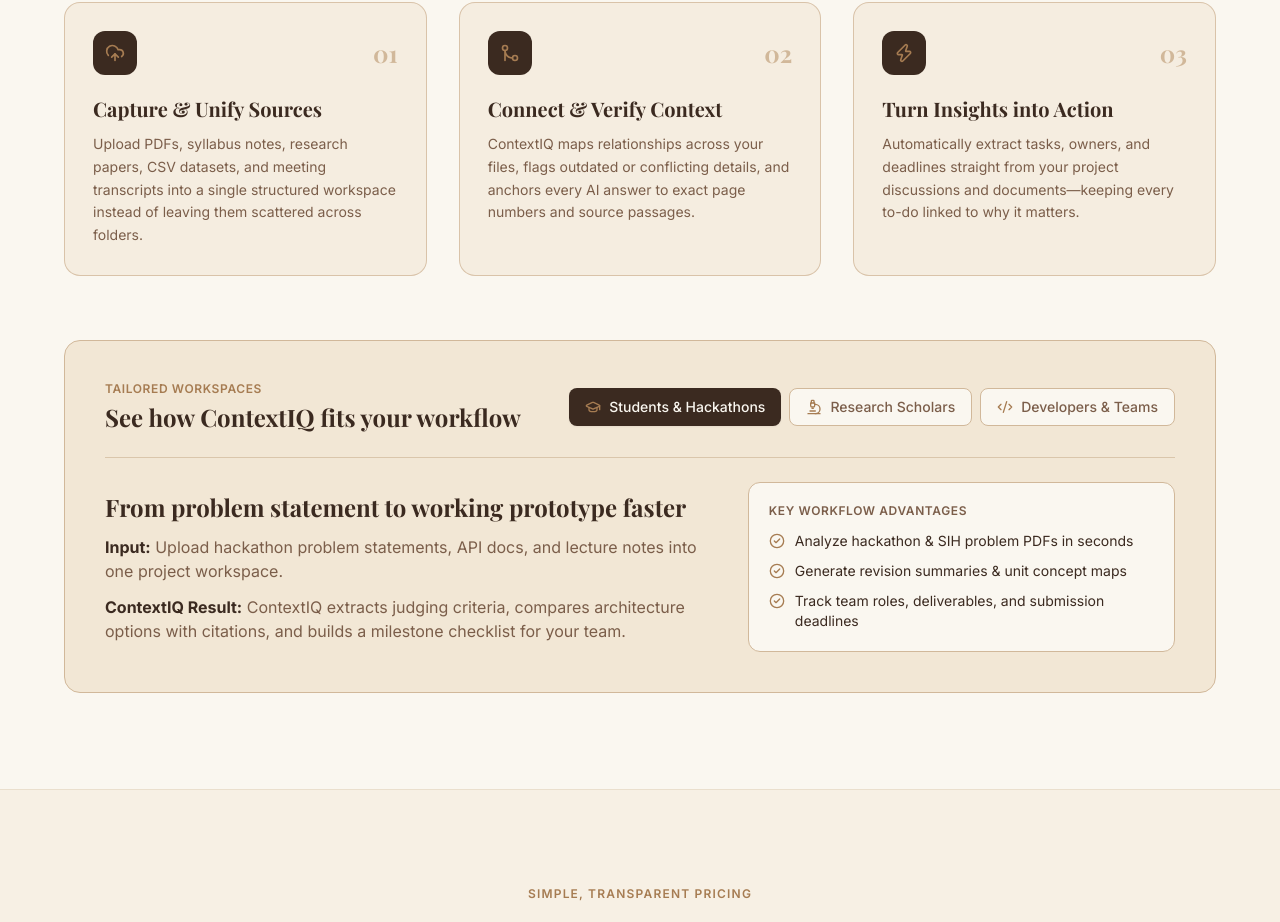
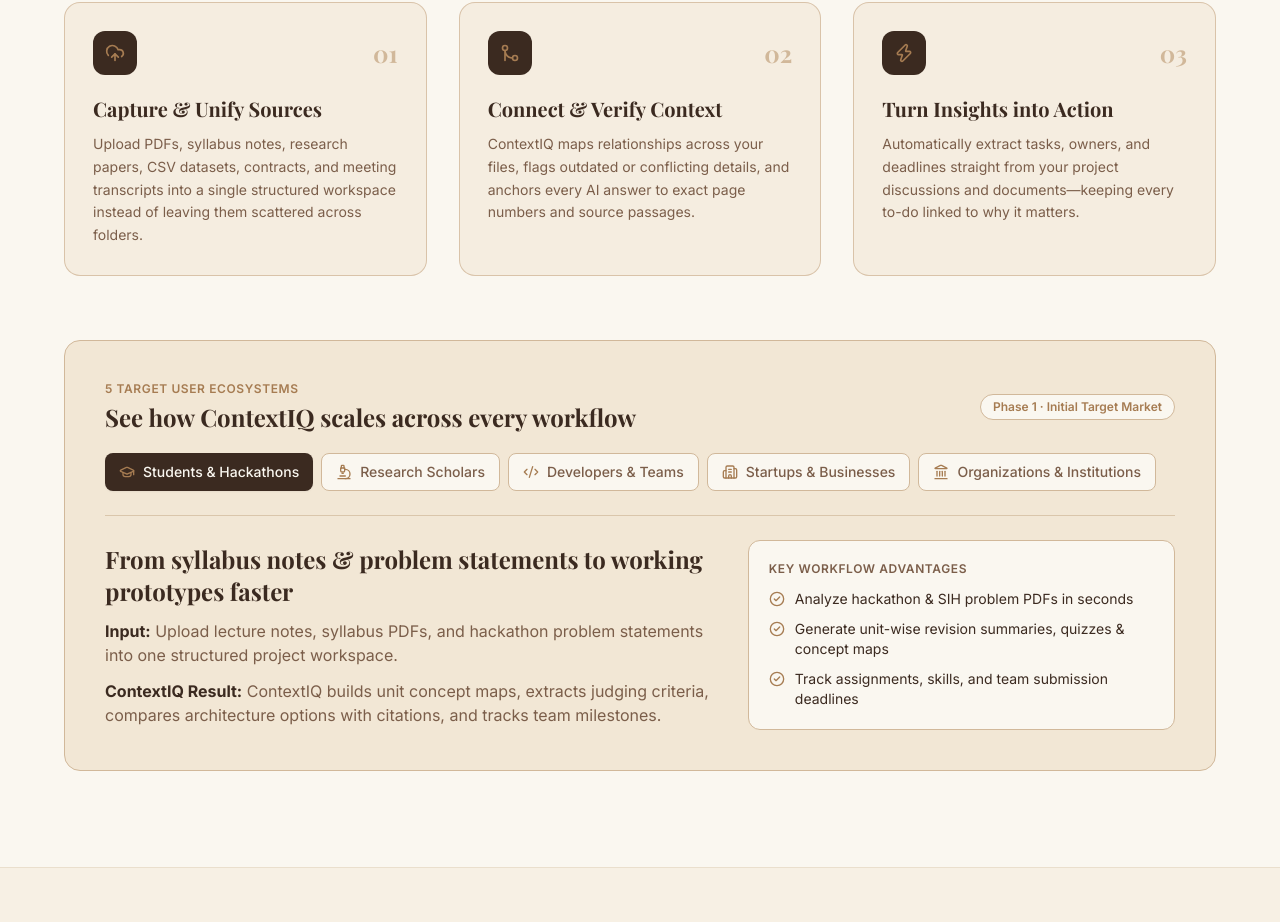
Before and after one commit to VarunikaShreeS/contextiq-landing, a React (Vite) app: page / in a window 1280 px wide. Shown: the part 2080-3002 px from the top of the page. Built offline with nearby package versions, Linux system fonts and the light colour scheme.

Commit message:
Expand How It Works to cover all 5 target user ecosystems

```diff
--- a/src/components/HowItWorks.jsx
+++ b/src/components/HowItWorks.jsx
@@ -6,6 +6,8 @@ import {
   GraduationCap,
   Microscope,
   Code2,
+  Building2,
+  Landmark,
   CheckCircle2,
 } from 'lucide-react';
 
@@ -14,7 +16,7 @@ const steps = [
     number: '01',
     title: 'Capture & Unify Sources',
     description:
-      'Upload PDFs, syllabus notes, research papers, CSV datasets, and meeting transcripts into a single structured workspace instead of leaving them scattered across folders.',
+      'Upload PDFs, syllabus notes, research papers, CSV datasets, contracts, and meeting transcripts into a single structured workspace instead of leaving them scattered across folders.',
     icon: UploadCloud,
   },
   {
@@ -37,46 +39,81 @@ const useCases = [
   {
     id: 'students',
     label: 'Students & Hackathons',
+    stage: 'Phase 1 · Initial Target Market',
     icon: GraduationCap,
-    headline: 'From problem statement to working prototype faster',
+    headline: 'From syllabus notes & problem statements to working prototypes faster',
     scenario:
-      'Upload hackathon problem statements, API docs, and lecture notes into one project workspace.',
+      'Upload lecture notes, syllabus PDFs, and hackathon problem statements into one structured project workspace.',
     outcome:
-      'ContextIQ extracts judging criteria, compares architecture options with citations, and builds a milestone checklist for your team.',
+      'ContextIQ builds unit concept maps, extracts judging criteria, compares architecture options with citations, and tracks team milestones.',
     highlights: [
       'Analyze hackathon & SIH problem PDFs in seconds',
-      'Generate revision summaries & unit concept maps',
-      'Track team roles, deliverables, and submission deadlines',
+      'Generate unit-wise revision summaries, quizzes & concept maps',
+      'Track assignments, skills, and team submission deadlines',
     ],
   },
   {
     id: 'researchers',
     label: 'Research Scholars',
+    stage: 'Phase 1 · Initial Target Market',
     icon: Microscope,
-    headline: 'Synthesize literature with page-level precision',
+    headline: 'Synthesize literature and spot research gaps with page-level precision',
     scenario:
       'Import dozens of academic papers and compare methodologies, datasets, and evaluation metrics side by side.',
     outcome:
       'ContextIQ surfaces recurring limitations across papers and traces every claim back to its exact page so you never risk fabricated citations.',
     highlights: [
-      'Extract problem statements, datasets & algorithms',
-      'Generate structured literature review comparison tables',
-      'Spot underexplored research gaps backed by source evidence',
+      'Extract problem statements, datasets, algorithms & metrics',
+      'Generate structured IEEE/APA literature review tables',
+      'Explore recurring limitations and underexplored research gaps',
     ],
   },
   {
     id: 'teams',
     label: 'Developers & Teams',
+    stage: 'Phase 2 · Team Expansion',
     icon: Code2,
-    headline: 'Keep architecture decisions and tasks in sync',
+    headline: 'Keep architecture decisions, codebase docs, and sprint tasks in sync',
     scenario:
-      'Connect technical specs, sprint meeting transcripts, and requirement updates over time.',
+      'Connect technical specs, architecture decision records, sprint transcripts, and requirement updates over time.',
     outcome:
       'ContextIQ alerts you when a new spec contradicts an older decision and turns meeting commitments into tracked engineering tasks.',
     highlights: [
-      'Maintain a living timeline of technical decisions',
+      'Maintain a living temporal timeline of technical decisions',
       'Detect conflicting requirements across document versions',
-      'Ask cross-project questions with full auditability',
+      'Search across PR notes, specs, and meetings with full auditability',
+    ],
+  },
+  {
+    id: 'startups',
+    label: 'Startups & Businesses',
+    stage: 'Phase 2 · Commercial Expansion',
+    icon: Building2,
+    headline: 'Centralize contracts, invoices, vendor timelines, and meeting decisions',
+    scenario:
+      'Upload vendor agreements, customer records, invoices, expense sheets, and leadership sync transcripts.',
+    outcome:
+      'ContextIQ tracks payment and contract deadlines, flags conflicting terms across revisions, and builds a document-linked customer history.',
+    highlights: [
+      'Extract payment terms, renewal dates & obligations from contracts',
+      'Organize invoices, vendor commitments & customer timelines',
+      'Convert client call decisions into assigned team follow-ups',
+    ],
+  },
+  {
+    id: 'institutions',
+    label: 'Organizations & Institutions',
+    stage: 'Phase 3 · Institutional Governance',
+    icon: Landmark,
+    headline: 'Govern shared institutional knowledge with role-based access and audit logs',
+    scenario:
+      'Establish isolated department-level workspaces across academic departments, research labs, or enterprise divisions.',
+    outcome:
+      'ContextIQ enforces strict role-based permissions, prevents unauthorized cross-workspace retrieval, and logs every AI query and document update.',
+    highlights: [
+      'Department-level workspaces with granular read/edit permissions',
+      'Complete audit trails for document provenance and AI actions',
+      'Authorized cross-workspace discovery without privacy leaks',
     ],
   },
 ];
@@ -93,6 +130,7 @@ export default function HowItWorks() {
       className="py-20 sm:py-24 px-4 sm:px-6 lg:px-8 bg-softIvory dark:bg-darkChocolate border-b border-warmBeige/40 dark:border-walnutBrown/40 transition-colors duration-300"
     >
       <div className="max-w-6xl mx-auto">
+        {/* About / Section Intro */}
         <div className="max-w-3xl mx-auto text-center space-y-4">
           <p className="text-xs uppercase tracking-widest text-caramel font-semibold">
             About &amp; How It Works
@@ -107,6 +145,7 @@ export default function HowItWorks() {
           </p>
         </div>
 
+        {/* 3-Step Horizontal Workflow */}
         <div className="mt-14 grid grid-cols-1 md:grid-cols-3 gap-8">
           {steps.map((step) => {
             const IconComponent = step.icon;
@@ -135,17 +174,24 @@ export default function HowItWorks() {
           })}
         </div>
 
+        {/* Interactive 5-Persona Use-Case Explorer */}
         <div className="mt-16 rounded-2xl bg-vanillaCream dark:bg-walnutBrown/20 border border-warmBeige dark:border-walnutBrown/60 p-6 sm:p-8 lg:p-10">
-          <div className="flex flex-col md:flex-row md:items-center md:justify-between gap-4 pb-6 border-b border-warmBeige/70 dark:border-walnutBrown/50">
-            <div>
-              <p className="text-xs uppercase tracking-wider text-caramel font-semibold">
-                Tailored Workspaces
-              </p>
-              <h3 className="font-display text-2xl font-bold text-darkChocolate dark:text-softIvory mt-1">
-                See how ContextIQ fits your workflow
-              </h3>
+          <div className="space-y-5 pb-6 border-b border-warmBeige/70 dark:border-walnutBrown/50">
+            <div className="flex flex-col sm:flex-row sm:items-center sm:justify-between gap-2">
+              <div>
+                <p className="text-xs uppercase tracking-wider text-caramel font-semibold">
+                  5 Target User Ecosystems
+                </p>
+                <h3 className="font-display text-2xl font-bold text-darkChocolate dark:text-softIvory mt-1">
+                  See how ContextIQ scales across every workflow
+                </h3>
+              </div>
+              <span className="inline-flex items-center self-start sm:self-auto text-xs font-semibold px-3 py-1 rounded-full bg-softIvory dark:bg-darkChocolate text-caramel border border-warmBeige dark:border-walnutBrown/60">
+                {currentCase.stage}
+              </span>
             </div>
 
+            {/* Interactive Persona Tabs (All 5 Categories) */}
             <div className="flex flex-wrap gap-2">
               {useCases.map((item) => {
                 const TabIcon = item.icon;
@@ -155,7 +201,7 @@ export default function HowItWorks() {
                     key={item.id}
                     type="button"
                     onClick={() => setActivePersona(item.id)}
-                    className={`inline-flex items-center gap-2 px-4 py-2 rounded-lg text-xs sm:text-sm font-medium transition-colors ${
+                    className={`inline-flex items-center gap-2 px-3.5 py-2 rounded-lg text-xs sm:text-sm font-medium transition-colors ${
                       isActive
                         ? 'bg-darkChocolate dark:bg-caramel text-softIvory shadow-sm'
                         : 'bg-softIvory dark:bg-darkChocolate text-walnutBrown dark:text-warmBeige border border-warmBeige dark:border-walnutBrown/60 hover:text-darkChocolate dark:hover:text-softIvory'
@@ -173,6 +219,7 @@ export default function HowItWorks() {
             </div>
           </div>
 
+          {/* Selected Persona Details */}
           <div className="mt-6 grid grid-cols-1 lg:grid-cols-12 gap-8 items-center">
             <div className="lg:col-span-7 space-y-3">
               <h4 className="font-display text-xl sm:text-2xl font-bold text-darkChocolate dark:text-softIvory">
```
